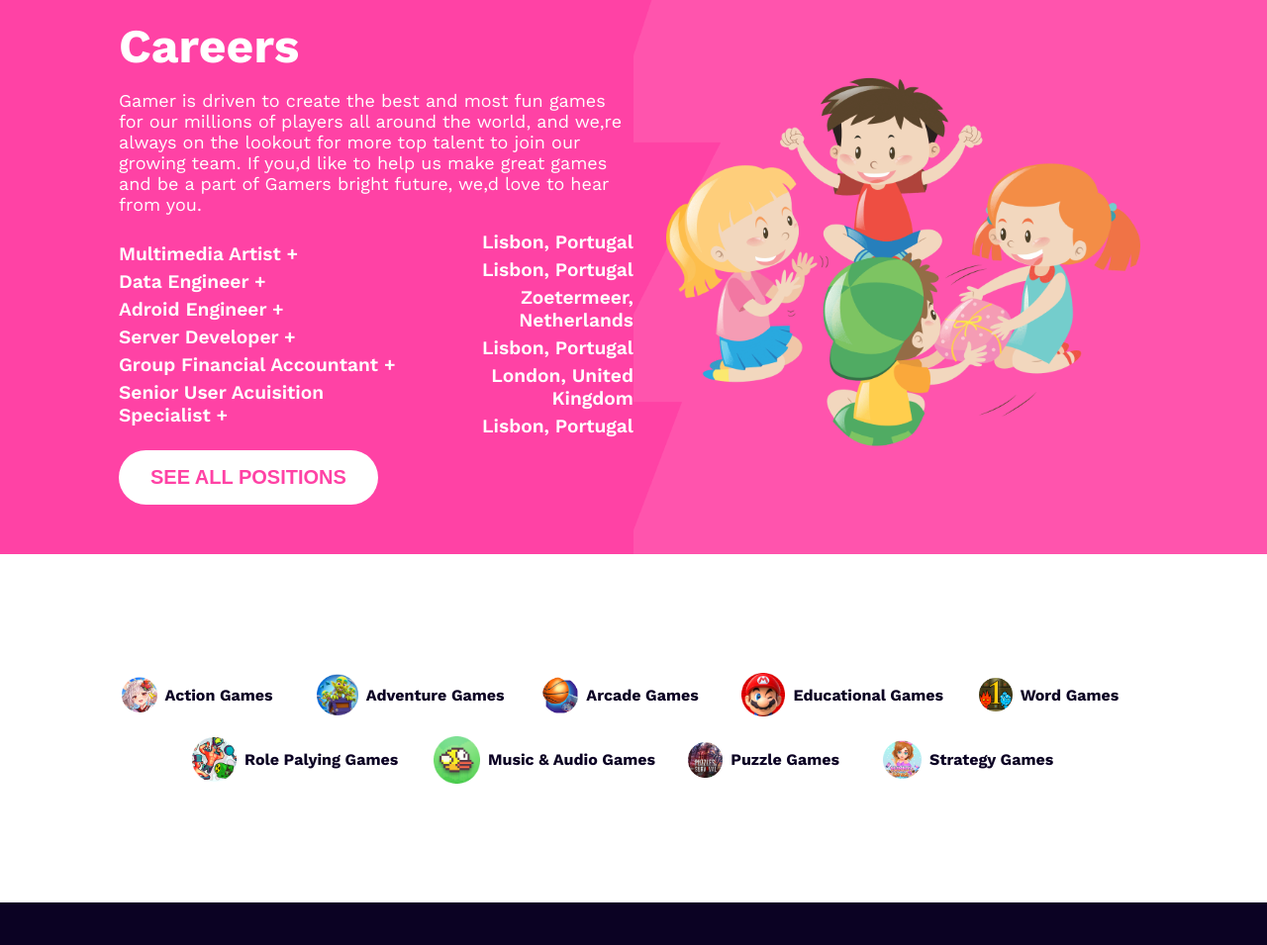
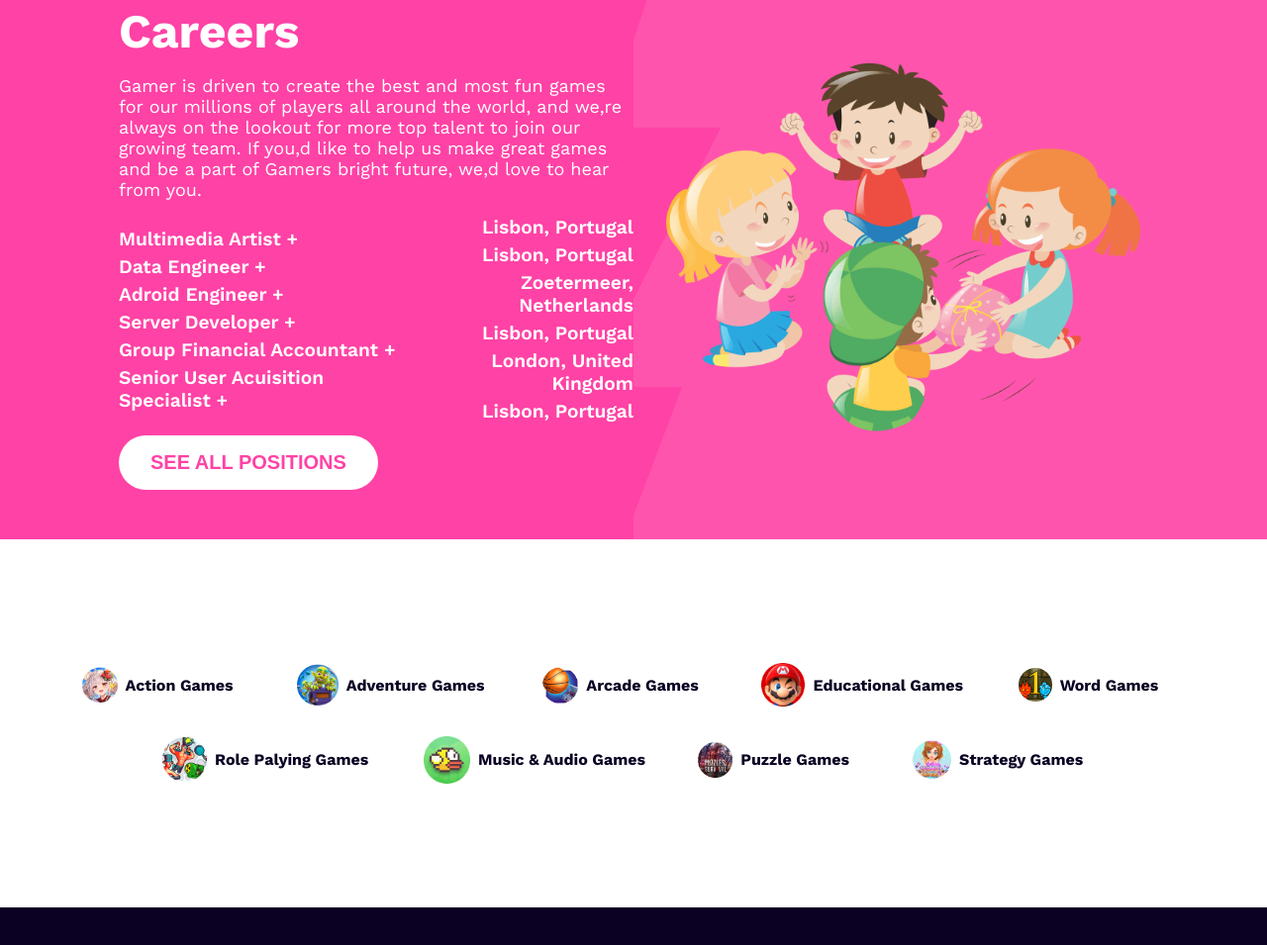
Before and after one commit to Horidas-Roy/Gamer, a plain HTML site: page index.html in a window 1280 px wide. Shown: the part 2233-3188 px from the top of the page at 99% size. Drawn offline with nearby package versions, Linux system fonts and the light colour scheme.

Commit message:
fixed some errors

```diff
--- a/responsive.css
+++ b/responsive.css
@@ -118,6 +118,7 @@
   .game-type-container {
     display: grid;
     grid-template-columns: repeat(3, 1fr);
+    gap: 0.5rem;
   }
   .game-type img {
     width: 40%;
--- a/style.css
+++ b/style.css
@@ -257,7 +257,7 @@ nav {
 }
 .card-description {
   color: #534c64;
-  font-size: 1.25rem;
+  font-size: 1rem;
   font-weight: 500;
   margin-top: 10px;
 }
@@ -388,6 +388,14 @@ nav {
 .game-type img {
   width: 20%;
 }
+
+.game-type {
+  border-radius: 50px;
+  background: #fff;
+  padding: 5px 10px;
+  cursor: pointer;
+}
+
 .game-type:hover {
   border-radius: 50px;
   background: #fff;
```
